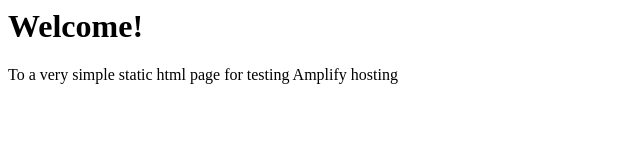
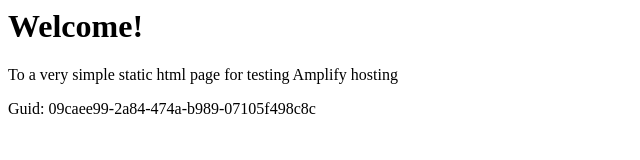
Before and after one commit to aws-aemilia-pdx/Github-PR-Commit-Integration-Test-DoNotTouch-GitHubAutoBuildPrPreviewCanaryTest-v1-test-us-west-2, a website: page src/index.html in a window 1280 px wide. Shown: the whole page, without its empty margins (0-640 px from the left). Drawn offline with Linux system fonts and the light colour scheme.

Commit message:
commit from integ tests

```diff
--- a/src/index.html
+++ b/src/index.html
@@ -1,3 +1,5 @@
+
+
 <html lang="en">
 
 <head>
@@ -10,6 +12,6 @@
 <body>
     <h1>Welcome!</h1>
     <p>To a very simple static html page for testing Amplify hosting</p>
-</body>
+    <p>Guid: 09caee99-2a84-474a-b989-07105f498c8c</p></body>
 
 </html>
```
